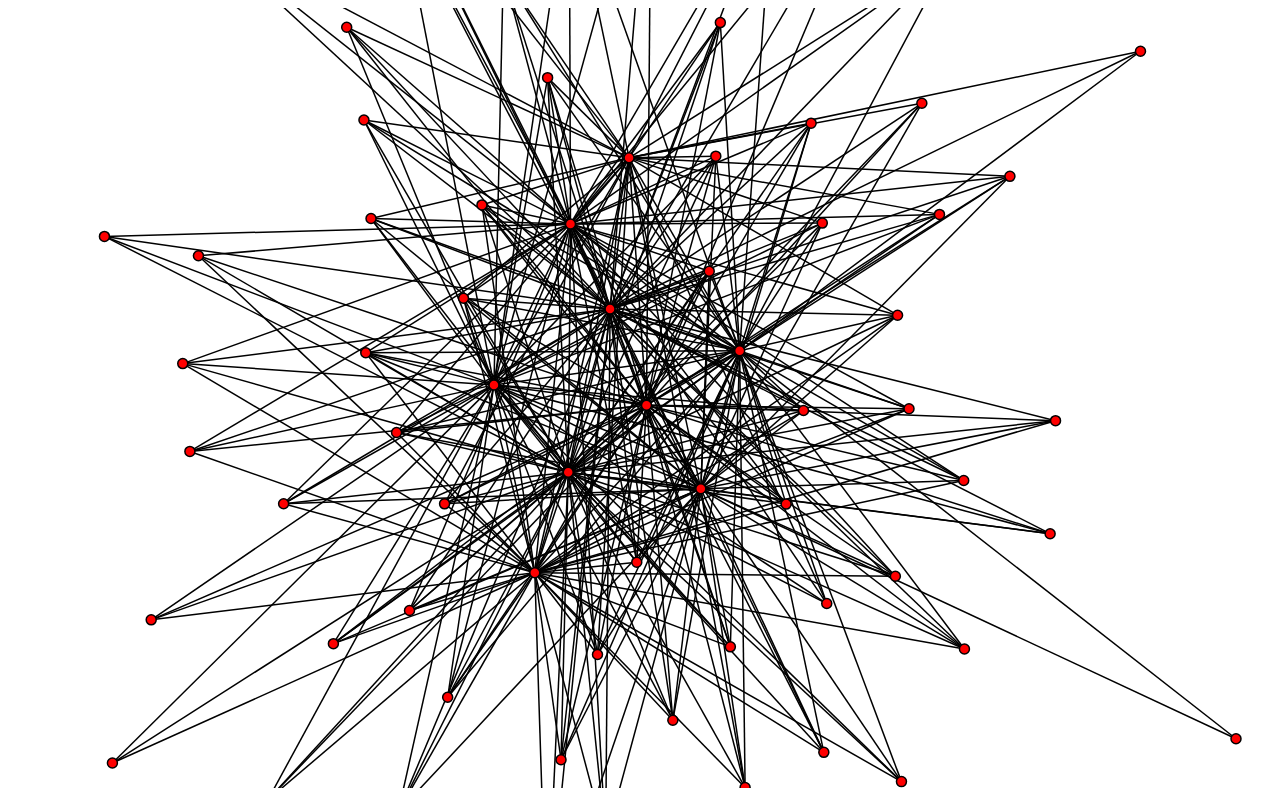
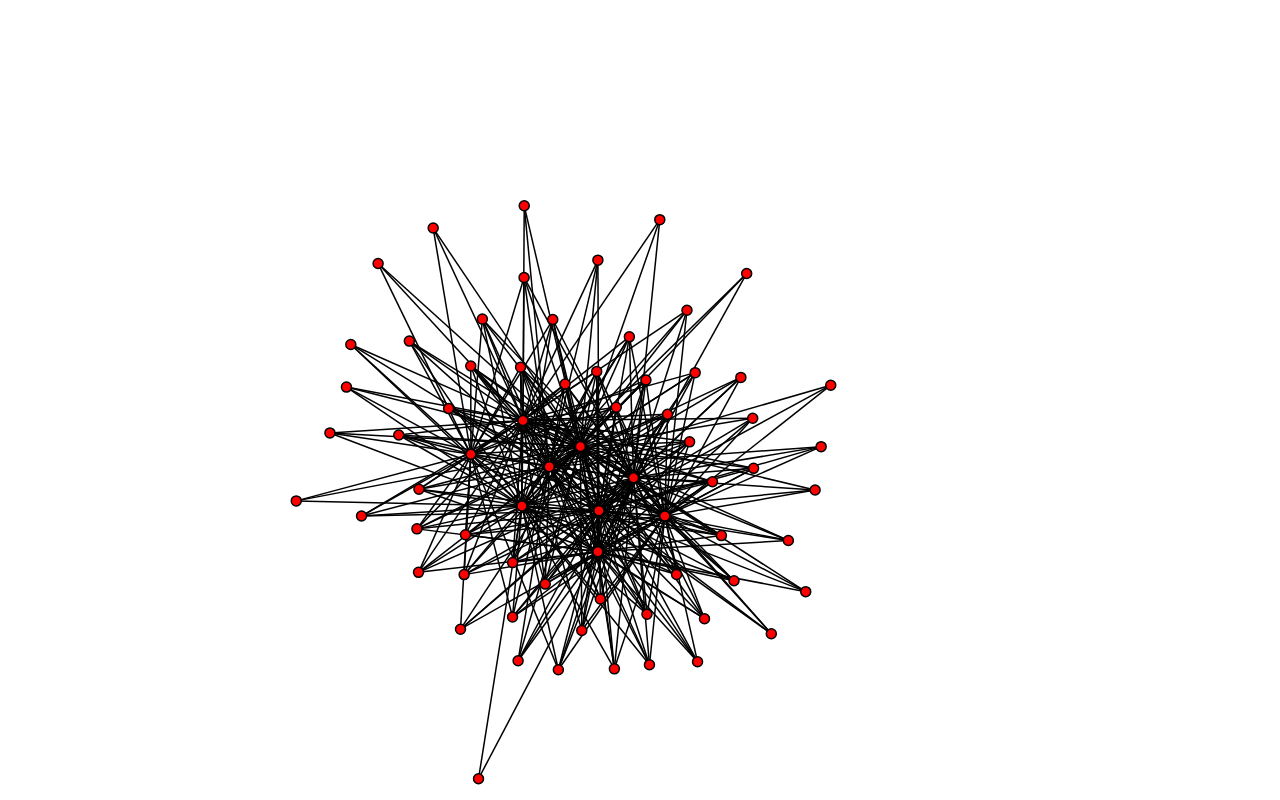
Before and after one commit to mrmuffyman/mrmuffyman.github.io, a plain HTML site: page graph.html in a window 1280 px wide. Drawn offline with Linux system fonts and the light colour scheme.

Commit message:
more tweaks

```diff
--- a/graph.html
+++ b/graph.html
@@ -29,8 +29,8 @@ var color = d3.scale.category20();
 
 var force = d3.layout.force()
     .gravity(0.1)
-    .charge(-2000)
-    .linkStrength(0.1)
+    .charge(-1000)
+    .linkStrength(0.4)
     .linkDistance(80)
     .size([width, height]);
 
```
